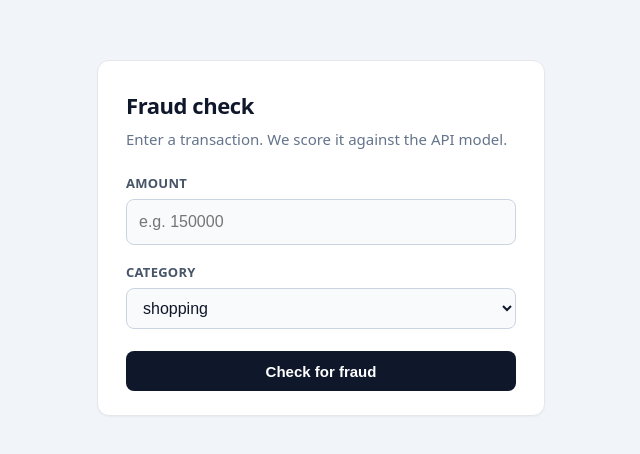
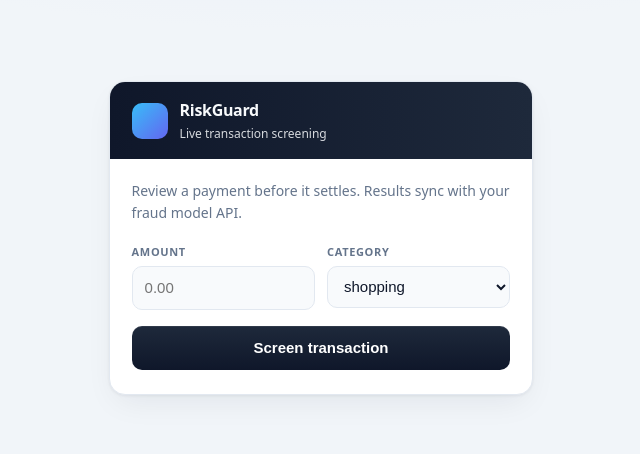
Before and after one commit to AminMirlohii/fraud-ml, a React (Vite) app in the folder frontend/: page / in a window 1280 px wide. Shown: the part 162-616 px from the top of the page, without its empty margins (319-959 px from the left). Built offline with nearby package versions, Linux system fonts and the light colour scheme.

Commit message:
Added visual feedback

```diff
--- a/frontend/src/App.css
+++ b/frontend/src/App.css
@@ -8,37 +8,101 @@
 
 .card {
   width: 100%;
-  max-width: 28rem;
+  max-width: 26.5rem;
   background: #fff;
-  border: 1px solid #e5e7eb;
-  border-radius: 12px;
-  padding: 1.75rem 1.75rem 1.5rem;
-  box-shadow: 0 1px 2px rgba(0, 0, 0, 0.04);
+  border: 1px solid #e2e8f0;
+  border-radius: 16px;
+  overflow: hidden;
+  box-shadow:
+    0 1px 3px rgba(15, 23, 42, 0.06),
+    0 12px 32px -8px rgba(15, 23, 42, 0.08);
+  transition:
+    border-color 0.35s ease,
+    box-shadow 0.35s ease,
+    background-color 0.35s ease;
 }
 
-.card-header {
-  margin-bottom: 1.5rem;
+.card--loading {
+  box-shadow:
+    0 1px 3px rgba(15, 23, 42, 0.06),
+    0 12px 36px -8px rgba(59, 130, 246, 0.12);
+  border-color: #bfdbfe;
 }
 
-.card-title {
-  margin: 0;
-  font-size: 1.375rem;
-  font-weight: 650;
-  letter-spacing: -0.02em;
-  color: #0f172a;
+.card--fraud {
+  border-color: #fecaca;
+  background: linear-gradient(180deg, #fff5f5 0%, #fff 42%);
+  box-shadow:
+    0 1px 3px rgba(185, 28, 28, 0.08),
+    0 14px 40px -10px rgba(185, 28, 28, 0.18);
 }
 
-.card-subtitle {
-  margin: 0.4rem 0 0;
-  font-size: 0.9375rem;
-  line-height: 1.45;
+.card--safe {
+  border-color: #bbf7d0;
+  background: linear-gradient(180deg, #f0fdf4 0%, #fff 42%);
+  box-shadow:
+    0 1px 3px rgba(21, 128, 61, 0.08),
+    0 14px 40px -10px rgba(21, 128, 61, 0.14);
+}
+
+.card-brand {
+  display: flex;
+  align-items: center;
+  gap: 0.75rem;
+  padding: 1rem 1.35rem;
+  background: linear-gradient(90deg, #0f172a 0%, #1e293b 100%);
+  color: #f8fafc;
+}
+
+.card-brand-mark {
+  width: 2.25rem;
+  height: 2.25rem;
+  border-radius: 10px;
+  background: linear-gradient(135deg, #38bdf8 0%, #6366f1 100%);
+  flex-shrink: 0;
+}
+
+.card-brand-name {
+  margin: 0;
+  font-size: 1rem;
+  font-weight: 700;
+  letter-spacing: -0.02em;
+}
+
+.card-brand-tag {
+  margin: 0.15rem 0 0;
+  font-size: 0.75rem;
+  opacity: 0.85;
+}
+
+.card-body {
+  padding: 1.35rem 1.35rem 1.5rem;
+}
+
+.card-lead {
+  margin: 0 0 1.25rem;
+  font-size: 0.875rem;
+  line-height: 1.55;
   color: #64748b;
+  text-align: left;
 }
 
 .card-form {
   display: flex;
   flex-direction: column;
-  gap: 1.125rem;
+  gap: 1rem;
+}
+
+.fields-row {
+  display: grid;
+  grid-template-columns: 1fr 1fr;
+  gap: 0.75rem;
+}
+
+@media (max-width: 420px) {
+  .fields-row {
+    grid-template-columns: 1fr;
+  }
 }
 
 .field {
@@ -49,115 +113,269 @@
 }
 
 .field-label {
-  font-size: 0.8125rem;
-  font-weight: 600;
-  letter-spacing: 0.02em;
+  font-size: 0.6875rem;
+  font-weight: 700;
+  letter-spacing: 0.06em;
   text-transform: uppercase;
-  color: #475569;
+  color: #64748b;
 }
 
 .field-input {
   width: 100%;
   padding: 0.65rem 0.75rem;
-  font-size: 1rem;
+  font-size: 0.9375rem;
   line-height: 1.4;
   color: #0f172a;
   background: #f8fafc;
-  border: 1px solid #cbd5e1;
-  border-radius: 8px;
-  transition: border-color 0.15s, background 0.15s;
+  border: 1px solid #e2e8f0;
+  border-radius: 10px;
+  transition:
+    border-color 0.15s,
+    background 0.15s;
 }
 
-.field-input:hover {
-  border-color: #94a3b8;
+.field-input:hover:not(:disabled) {
+  border-color: #cbd5e1;
+  background: #fff;
 }
 
 .field-input:focus {
   outline: none;
-  border-color: #334155;
+  border-color: #64748b;
   background: #fff;
 }
 
+.field-input:disabled {
+  opacity: 0.65;
+  cursor: not-allowed;
+}
+
 .submit {
-  margin-top: 0.25rem;
-  padding: 0.7rem 1rem;
+  display: flex;
+  align-items: center;
+  justify-content: center;
+  min-height: 2.75rem;
+  padding: 0.65rem 1rem;
   font-size: 0.9375rem;
   font-weight: 600;
   color: #fff;
-  background: #0f172a;
+  background: linear-gradient(180deg, #1e293b 0%, #0f172a 100%);
   border: none;
-  border-radius: 8px;
+  border-radius: 10px;
   cursor: pointer;
-  transition: background 0.15s;
+  transition:
+    transform 0.12s ease,
+    box-shadow 0.12s ease,
+    opacity 0.15s;
+  box-shadow: 0 1px 0 rgba(255, 255, 255, 0.08) inset;
 }
 
 .submit:hover:not(:disabled) {
-  background: #1e293b;
+  transform: translateY(-1px);
+  box-shadow: 0 4px 14px rgba(15, 23, 42, 0.25);
+}
+
+.submit:active:not(:disabled) {
+  transform: translateY(0);
 }
 
 .submit:disabled {
-  opacity: 0.55;
+  opacity: 0.75;
   cursor: not-allowed;
+  transform: none;
+  box-shadow: none;
+}
+
+.submit-inner {
+  display: inline-flex;
+  align-items: center;
+  gap: 0.5rem;
+}
+
+.spinner {
+  display: inline-block;
+  width: 1rem;
+  height: 1rem;
+  border: 2px solid rgba(255, 255, 255, 0.35);
+  border-top-color: #fff;
+  border-radius: 50%;
+  animation: spin 0.65s linear infinite;
+}
+
+.spinner--large {
+  width: 1.75rem;
+  height: 1.75rem;
+  border-width: 3px;
+  border-color: #e2e8f0;
+  border-top-color: #0f172a;
+  flex-shrink: 0;
+}
+
+@keyframes spin {
+  to {
+    transform: rotate(360deg);
+  }
+}
+
+.loading-panel {
+  margin-top: 1.25rem;
+  padding: 1rem 1rem 1.1rem;
+  background: #f8fafc;
+  border: 1px solid #e2e8f0;
+  border-radius: 12px;
+  animation: fadeIn 0.35s ease forwards;
+}
+
+.loading-panel__track {
+  display: flex;
+  align-items: center;
+  gap: 1rem;
+  text-align: left;
+}
+
+.loading-panel__title {
+  margin: 0;
+  font-size: 0.9375rem;
+  font-weight: 600;
+  color: #0f172a;
+}
+
+.loading-panel__text {
+  margin: 0.2rem 0 0;
+  font-size: 0.8125rem;
+  color: #64748b;
+  line-height: 1.4;
 }
 
 .message {
-  margin: 1rem 0 0;
+  margin-top: 1rem;
   font-size: 0.875rem;
   line-height: 1.45;
   text-align: left;
 }
 
 .message-error {
+  padding: 0.65rem 0.75rem;
+  background: #fef2f2;
+  border: 1px solid #fecaca;
+  border-radius: 10px;
+  color: #991b1b;
+}
+
+.message--animate {
+  animation: fadeIn 0.35s ease forwards;
+}
+
+.verdict-panel {
+  margin-top: 1.25rem;
+  padding: 1.15rem 1.2rem 1.2rem;
+  border-radius: 12px;
+  text-align: left;
+  animation: verdictIn 0.5s cubic-bezier(0.22, 1, 0.36, 1) forwards;
+}
+
+.verdict-panel--fraud {
+  background: linear-gradient(135deg, #fef2f2 0%, #fff 55%);
+  border: 1px solid #fecaca;
+  box-shadow: 0 0 0 1px rgba(254, 202, 202, 0.5);
+}
+
+.verdict-panel--safe {
+  background: linear-gradient(135deg, #f0fdf4 0%, #fff 55%);
+  border: 1px solid #bbf7d0;
+  box-shadow: 0 0 0 1px rgba(187, 247, 208, 0.6);
+}
+
+.verdict-panel__headline {
+  margin: 0 0 0.85rem;
+  font-size: 1.125rem;
+  font-weight: 700;
+  letter-spacing: -0.02em;
+  line-height: 1.3;
+}
+
+.verdict-panel--fraud .verdict-panel__headline {
   color: #b91c1c;
 }
 
-.outcome {
-  margin-top: 1.5rem;
-  padding-top: 1.5rem;
-  border-top: 1px solid #e2e8f0;
-  text-align: left;
+.verdict-panel--safe .verdict-panel__headline {
+  color: #15803d;
 }
 
-.outcome-row {
+.verdict-panel__stats {
   display: flex;
-  align-items: baseline;
-  justify-content: space-between;
-  gap: 1rem;
+  flex-wrap: wrap;
+  gap: 0.75rem;
 }
 
-.outcome-row--verdict {
-  margin-top: 1rem;
+.stat {
+  flex: 1;
+  min-width: 0;
+  padding: 0.65rem 0.75rem;
+  background: rgba(255, 255, 255, 0.72);
+  border-radius: 8px;
+  border: 1px solid rgba(226, 232, 240, 0.9);
 }
 
-.outcome-label {
-  font-size: 0.875rem;
+.stat-label {
+  display: block;
+  font-size: 0.6875rem;
+  font-weight: 700;
+  letter-spacing: 0.05em;
+  text-transform: uppercase;
   color: #64748b;
 }
 
-.outcome-value {
-  font-size: 1.25rem;
-  font-weight: 600;
+.stat-value {
+  display: block;
+  margin-top: 0.2rem;
+  font-size: 1.375rem;
+  font-weight: 700;
   font-variant-numeric: tabular-nums;
   color: #0f172a;
 }
 
-.outcome-hint {
-  margin: 0.35rem 0 0;
-  font-size: 0.75rem;
-  line-height: 1.4;
+.stat-hint {
+  display: block;
+  margin-top: 0.15rem;
+  font-size: 0.6875rem;
   color: #94a3b8;
 }
 
-.verdict {
-  font-size: 1.0625rem;
-  font-weight: 650;
-  letter-spacing: -0.01em;
+@keyframes fadeIn {
+  from {
+    opacity: 0;
+  }
+  to {
+    opacity: 1;
+  }
 }
 
-.verdict--fraud {
-  color: #b91c1c;
+@keyframes verdictIn {
+  from {
+    opacity: 0;
+    transform: translateY(10px);
+  }
+  to {
+    opacity: 1;
+    transform: translateY(0);
+  }
 }
 
-.verdict--ok {
-  color: #15803d;
+@media (prefers-reduced-motion: reduce) {
+  .verdict-panel,
+  .loading-panel,
+  .message--animate {
+    animation: none;
+  }
+
+  .spinner,
+  .spinner--large {
+    animation: none;
+    border-top-color: transparent;
+  }
+
+  .submit:hover:not(:disabled) {
+    transform: none;
+  }
 }
--- a/frontend/src/components/PredictionForm.jsx
+++ b/frontend/src/components/PredictionForm.jsx
@@ -14,6 +14,7 @@ export default function PredictionForm() {
   const [amount, setAmount] = useState('')
   const [category, setCategory] = useState('shopping')
   const [result, setResult] = useState(null)
+  const [resultKey, setResultKey] = useState(0)
   const [loading, setLoading] = useState(false)
   const [error, setError] = useState(null)
 
@@ -36,6 +37,7 @@ export default function PredictionForm() {
         isFraud: false,
       }
       const data = await predictTransaction(payload)
+      setResultKey((k) => k + 1)
       setResult(data)
     } catch (err) {
       const detail = err.response?.data?.detail
@@ -54,16 +56,27 @@ export default function PredictionForm() {
   const fraud = result?.fraud_label === true
   const prob = result != null ? Number(result.combined_score) : null
 
+  const cardTone =
+    result === null ? '' : fraud ? 'card--fraud' : 'card--safe'
+
   return (
-    <article className="card">
-      <header className="card-header">
-        <h1 className="card-title">Fraud check</h1>
-        <p className="card-subtitle">
-          Enter a transaction. We score it against the API model.
+    <article className={`card ${cardTone} ${loading ? 'card--loading' : ''}`}>
+      <div className="card-brand">
+        <span className="card-brand-mark" aria-hidden="true" />
+        <div>
+          <p className="card-brand-name">RiskGuard</p>
+          <p className="card-brand-tag">Live transaction screening</p>
+        </div>
+      </div>
+
+      <div className="card-body">
+        <p className="card-lead">
+          Review a payment before it settles. Results sync with your fraud
+          model API.
         </p>
-      </header>
 
         <form className="card-form" onSubmit={handleSubmit}>
+          <div className="fields-row">
             <label className="field">
               <span className="field-label">Amount</span>
               <input
@@ -72,18 +85,19 @@ export default function PredictionForm() {
                 step="any"
                 required
                 inputMode="decimal"
-            placeholder="e.g. 150000"
+                placeholder="0.00"
                 value={amount}
                 onChange={(e) => setAmount(e.target.value)}
+                disabled={loading}
               />
             </label>
-
             <label className="field">
               <span className="field-label">Category</span>
               <select
                 className="field-input"
                 value={category}
                 onChange={(e) => setCategory(e.target.value)}
+                disabled={loading}
               >
                 {CATEGORIES.map((c) => (
                   <option key={c} value={c}>
@@ -92,34 +106,61 @@ export default function PredictionForm() {
                 ))}
               </select>
             </label>
+          </div>
 
           <button className="submit" type="submit" disabled={loading}>
-          {loading ? 'Checking…' : 'Check for fraud'}
+            {loading ? (
+              <span className="submit-inner">
+                <span className="spinner" aria-hidden="true" />
+                Analyzing…
+              </span>
+            ) : (
+              'Screen transaction'
+            )}
           </button>
         </form>
 
-      {error && <p className="message message-error">{error}</p>}
+        {loading && (
+          <div className="loading-panel" aria-live="polite">
+            <div className="loading-panel__track">
+              <span className="spinner spinner--large" aria-hidden="true" />
+              <div>
+                <p className="loading-panel__title">Checking risk signals</p>
+                <p className="loading-panel__text">
+                  Model scoring and amount anomaly checks…
+                </p>
+              </div>
+            </div>
+          </div>
+        )}
 
-      {result && (
-        <section className="outcome" aria-live="polite">
-          <div className="outcome-row">
-            <span className="outcome-label">Fraud probability</span>
-            <span className="outcome-value">
-              {prob != null && !Number.isNaN(prob)
-                ? prob.toFixed(3)
-                : '—'}
+        {error && (
+          <div className="message message-error message--animate" role="alert">
+            {error}
+          </div>
+        )}
+
+        {result && !loading && (
+          <section
+            className={`verdict-panel verdict-panel--${fraud ? 'fraud' : 'safe'}`}
+            key={resultKey}
+            aria-live="polite"
+          >
+            <h2 className="verdict-panel__headline">
+              {fraud ? '⚠️ Fraud detected' : '✅ Safe transaction'}
+            </h2>
+            <div className="verdict-panel__stats">
+              <div className="stat">
+                <span className="stat-label">Risk score</span>
+                <span className="stat-value">
+                  {prob != null && !Number.isNaN(prob) ? prob.toFixed(3) : '—'}
                 </span>
+                <span className="stat-hint">0 = lowest, 1 = highest</span>
               </div>
-          <div className="outcome-row outcome-row--verdict">
-            <span className="outcome-label">Prediction</span>
-            <span
-              className={`verdict ${fraud ? 'verdict--fraud' : 'verdict--ok'}`}
-            >
-              {fraud ? 'Fraud' : 'Not fraud'}
-            </span>
             </div>
           </section>
         )}
+      </div>
     </article>
   )
 }
--- a/frontend/src/index.css
+++ b/frontend/src/index.css
@@ -2,7 +2,12 @@
   font-family: system-ui, -apple-system, 'Segoe UI', Roboto, sans-serif;
   line-height: 1.5;
   color: #0f172a;
-  background: #f1f5f9;
+  background: radial-gradient(
+      ellipse 120% 80% at 50% -20%,
+      #e0e7ff 0%,
+      transparent 55%
+    ),
+    #f1f5f9;
   -webkit-font-smoothing: antialiased;
 }
 
```
Lines whose indentation alone changed are shown as unchanged.
